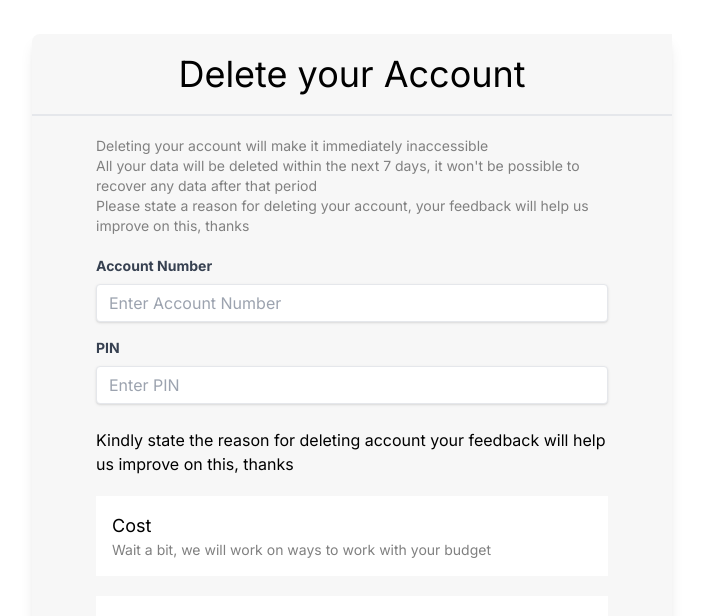
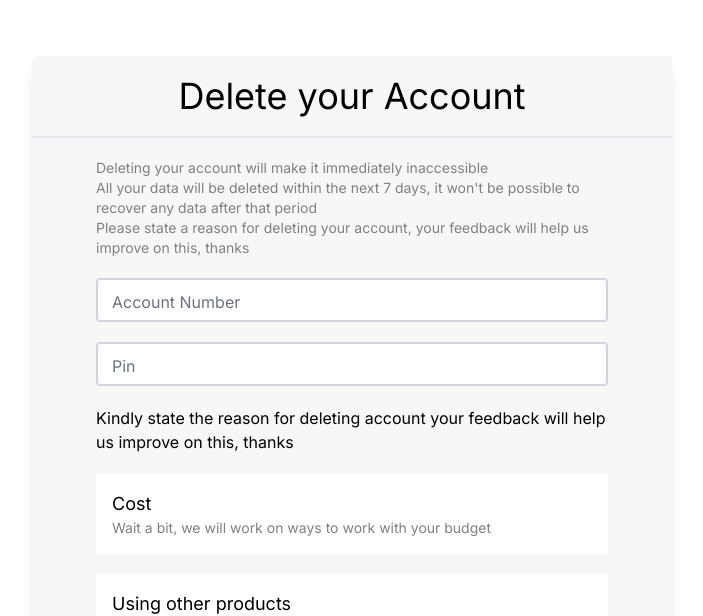
Before and after one commit to EGANOW-FRONTEND-ORG/EGANOW-ACCOUNT-DELETION-NEXTJS, a Next.js app: page / in a window 1280 px wide. Shown: the part 188-804 px from the top of the page, without its empty margins (288-991 px from the left). Built offline with nearby package versions, Linux system fonts and the light colour scheme.

Commit message:
feat: hook env variable to the store to change primary color

```diff
--- a/app/components/AccountDeletionForm.tsx
+++ b/app/components/AccountDeletionForm.tsx
@@ -5,6 +5,7 @@ import { zodResolver } from "@hookform/resolvers/zod";
 import { z } from "zod";
 import useThemeStore from "@/store";
 import { toast } from "react-toastify";
+import { ExclamationCircleIcon } from "@heroicons/react/24/outline";
 
 const schema = z.object({
   accountNumber: z.string().nonempty("Account Number is required"),
@@ -18,14 +19,19 @@ const DeleteAccountpage = () => {
   const { theme, setTheme } = useThemeStore();
   const [isClient, setIsclient] = useState(false);
   const [isBouncing, setIsBouncing] = useState(false);
+  const [isFocused, setIsFocused] = useState(false);
+  const [isFocusedA, setIsFocusedA] = useState(false);
   const {
     register,
     handleSubmit,
+    watch,
     formState: { errors },
   } = useForm<FormData>({
     resolver: zodResolver(schema),
   });
 
+  const accountNumberValue = watch("accountNumber");
+  const PinValue = watch("pin");
   const onSubmit: SubmitHandler<FormData> = (data, e) => {
     e?.preventDefault();
     setIsBouncing(true);
@@ -56,7 +62,7 @@ const DeleteAccountpage = () => {
     console.log(formData);
 
     toast.success("Account successfully deleted!", {
-      theme: "colored"
+      theme: "colored",
     });
   };
 
@@ -100,7 +106,9 @@ const DeleteAccountpage = () => {
             onSubmit={(e) => e?.preventDefault()}
             className="bg-[#f7f7f7] shadow-lg  mt-5 overflow-auto rounded-tl-lg"
           >
-            <p className="text-4xl text-center mt-5 mb-5 px-[4rem]">Delete your Account</p>
+            <h1 className="text-4xl text-center mt-5 mb-5 px-[4rem]">
+              Delete your Account
+            </h1>
             <div className="border mb-5"></div>
             <section className="flex flex-col justify-center items-start px-[4rem]">
               <p className="text-sm text-start text-[gray]">
@@ -118,7 +126,7 @@ const DeleteAccountpage = () => {
             </section>
 
             <section className="px-[4rem]">
-              <div className="mb-4">
+              {/* <div className="mb-4">
                 <label
                   className="block text-gray-700 text-sm font-bold mb-2"
                   htmlFor="accountNumber"
@@ -139,13 +147,45 @@ const DeleteAccountpage = () => {
                     {errors.accountNumber.message}
                   </p>
                 )}
+              </div> */}
+              <div className="relative mb-5">
+                <input
+                  id="accountNumber"
+                  type="text"
+                  {...register("accountNumber", { required: true })}
+                  onFocus={() => setIsFocused(true)}
+                  onBlur={() => setIsFocused(false)}
+                  className={`border-2 border-gray-300 rounded w-full py-2 px-4 ${errors.accountNumber ? "border-red-500" : ""}`}
+                />
+
+                {errors.accountNumber && (
+                  <>
+                    <p className="flex items-center text-red-500 text-xs italic">
+                      <ExclamationCircleIcon
+                        className="h-5 w-5 mr-2 text-red-500 text-xs italic"
+                        aria-hidden="true"
+                      />
+                      {errors.accountNumber.message}
+                    </p>
+                  </>
+                )}
+                <label
+                  htmlFor="accountNumber"
+                  className={`absolute top-0 left-0 py-2 px-4 transition-all duration-200 ease-in-out ${
+                    isFocused || accountNumberValue
+                      ? "text-xs text-blue-500 -mt-5 bg-white px-1 left-5"
+                      : "text-base text-gray-500 outline-none mt-1"
+                  }`}
+                >
+                  Account Number
+                </label>
               </div>
-              <div className="mb-6">
+              {/* <div className="mb-6">
                 <label
                   className="block text-gray-700 text-sm font-bold mb-2"
                   htmlFor="pin"
                 >
-                  PIN
+                  Pin
                 </label>
                 <input
                   {...register("pin")}
@@ -161,6 +201,40 @@ const DeleteAccountpage = () => {
                     {errors.pin.message}
                   </p>
                 )}
+              </div> */}
+
+              {/* PIN INPUT */}
+              <div className="relative mb-5">
+                <input
+                  id="password"
+                  type="password"
+                  {...register("pin", { required: true })}
+                  onFocus={() => setIsFocusedA(true)}
+                  onBlur={() => setIsFocusedA(false)}
+                  className={`border-2 border-gray-300 rounded w-full py-2 px-4 ${errors.pin ? "border-red-500" : ""}`}
+                />
+
+                {errors.pin && (
+                  <>
+                    <p className="flex items-center text-red-500 text-xs italic">
+                      <ExclamationCircleIcon
+                        className="h-5 w-5 mr-2 text-red-500 text-xs italic"
+                        aria-hidden="true"
+                      />
+                      {errors.pin.message}
+                    </p>
+                  </>
+                )}
+                <label
+                  htmlFor="accountNumber"
+                  className={`absolute top-0 left-0 py-2 px-4 transition-all duration-200 ease-in-out ${
+                    isFocusedA ||PinValue
+                      ? "text-xs text-blue-500 -mt-5 bg-white px-1 left-5"
+                      : "text-base text-gray-500 outline-none mt-1"
+                  }`}
+                >
+                  Pin
+                </label>
               </div>
             </section>
 
@@ -187,7 +261,9 @@ const DeleteAccountpage = () => {
                   >
                     {item.title}
                   </p>
-                  <p className="text-sm text-start text-[gray]">{item.description}</p>
+                  <p className="text-sm text-start text-[gray]">
+                    {item.description}
+                  </p>
                 </div>
               ))}
             </section>
@@ -201,7 +277,11 @@ const DeleteAccountpage = () => {
                     backgroundColor: theme.primaryColor,
                     border: `2px solid ${theme.primaryColor}`,
                   }}
-                className={` ${isBouncing ? 'animate-bounce w-[50%] p-3 mb-5 rounded-full text-white ' : 'w-[50%] p-3 mb-5 rounded-full text-white'}`}
+                  className={` ${
+                    isBouncing
+                      ? "animate-bounce w-[50%] p-3 mb-5 rounded-full text-white "
+                      : "w-[50%] p-3 mb-5 rounded-full text-white"
+                  }`}
                 >
                   Delete
                 </button>
--- a/app/layout.tsx
+++ b/app/layout.tsx
@@ -1,6 +1,5 @@
 import type { Metadata } from "next";
 import { Inter } from "next/font/google";
-import Head from 'next/head'
 import "./globals.css";
 import 'react-toastify/dist/ReactToastify.css';
 // import { ToastContainer } from 'react-toastify';
@@ -22,10 +21,10 @@ export default function RootLayout({
 }>) {
   return (
     <html lang="en">
-      <Head>
+      <head>
         <title>Eganow | Account Deletion</title>
         <meta name="viewport" content="initial-scale=1.0, width=device-width" />
-      </Head>
+      </head>
       <body className={inter.className}>
         {children}
         <ToastContainer />
--- a/package.json
+++ b/package.json
@@ -10,6 +10,7 @@
   },
   "dependencies": {
     "@hookform/resolvers": "^3.3.4",
+    "@heroicons/react": "^2.1.1",
     "dotenv": "^16.4.5",
     "next": "14.1.4",
     "react": "^18",
```
Also changed, not shown: 1 other file (tests, documents, lock files or other folders). Lines whose indentation alone changed are shown as unchanged.
